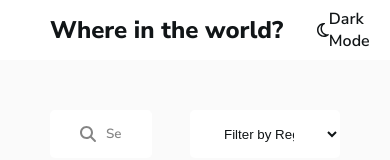
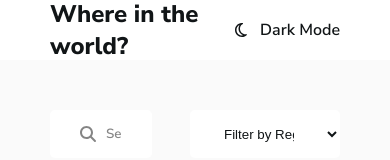
Before and after one commit to tarikochuery/rest-countries-api, a React (Vite) app: page / in a window 390 px wide. Shown: the top 160 px of the page. Built offline with nearby package versions, Linux system fonts and the light colour scheme; no server answers.

Commit message:
Responsivity fix

```diff
--- a/src/components/CountriesList/CountriesList.tsx
+++ b/src/components/CountriesList/CountriesList.tsx
@@ -60,6 +60,7 @@ const CountriesList = () => {
       <div style={{
           marginBottom: '50px',
           display: 'flex',
+          flexWrap: 'wrap',
           justifyContent: 'space-between'
         }}>
         <SearchBar filterCountries={filterCountriesByName}/>
--- a/src/components/CountryData/style.ts
+++ b/src/components/CountryData/style.ts
@@ -6,6 +6,15 @@ export const Container = styled.div`
 
   h2 {
     margin-bottom: 25px;
+  }
+
+  @media(max-width: 450px) {
+    width: 100%;
+    height: fit-content;
+    display: flex;
+    justify-content: center;
+    align-items: center;
+    flex-direction: column;
   }
 `
 
@@ -18,6 +27,11 @@ export const DataContainer = styled.div`
   height: 130px;
   margin-bottom: 30px;
 
+  @media(max-width: 450px) {
+    height: fit-content;
+    align-items: center;
+  }
+
   p {
     margin-bottom: 10px;
     font-size: 12px;
--- a/src/components/Header/Header.tsx
+++ b/src/components/Header/Header.tsx
@@ -16,6 +16,7 @@ const Header: React.FC<Props> = ({ changeTheme }) => {
       <div
       style={{
         width: '8%',
+        minWidth: '105px',
         display: 'flex',
         alignItems: 'center',
         justifyContent:'space-between',
@@ -23,7 +24,7 @@ const Header: React.FC<Props> = ({ changeTheme }) => {
         }}
       onClick={changeTheme}
       >
-        <FontAwesomeIcon color={text} icon={icon}/>
+        <FontAwesomeIcon color={text} icon={icon} style={{marginRight: '5px'}}/>
         <p style={{textTransform: 'capitalize'}}>{title === 'light' ? 'dark' : 'light'} mode</p>
       </div>
     </HeaderContainer>
--- a/src/components/SearchBar/styles.ts
+++ b/src/components/SearchBar/styles.ts
@@ -10,6 +10,10 @@ const SearchBarStyle = styled.div`
 
   display: flex;
   align-items: center;
+
+  @media(max-width: 375px) {
+    margin-bottom: 20px;
+  }
 `
 
 const Input = styled.input`
--- a/src/pages/Country/Country.tsx
+++ b/src/pages/Country/Country.tsx
@@ -30,7 +30,8 @@ export const Country = () => {
         <BackButton/>
         <div style={{
                     display: 'flex',
-                    alignItems: 'center'
+                    alignItems: 'center',
+                    flexWrap: 'wrap'
                     }}>
           <ImgContainer>
             <img
--- a/src/pages/Country/style.ts
+++ b/src/pages/Country/style.ts
@@ -7,9 +7,15 @@ export const CountryContainer = styled.div`
   flex-direction: column;
 
   padding: 70px;
+
+  div {
+
+  }
 `
 
 export const ImgContainer = styled.div`
   width: 38%;
+  min-width: 300px;
   margin-right: 80px;
+  margin-bottom: 20px;
 `
```
